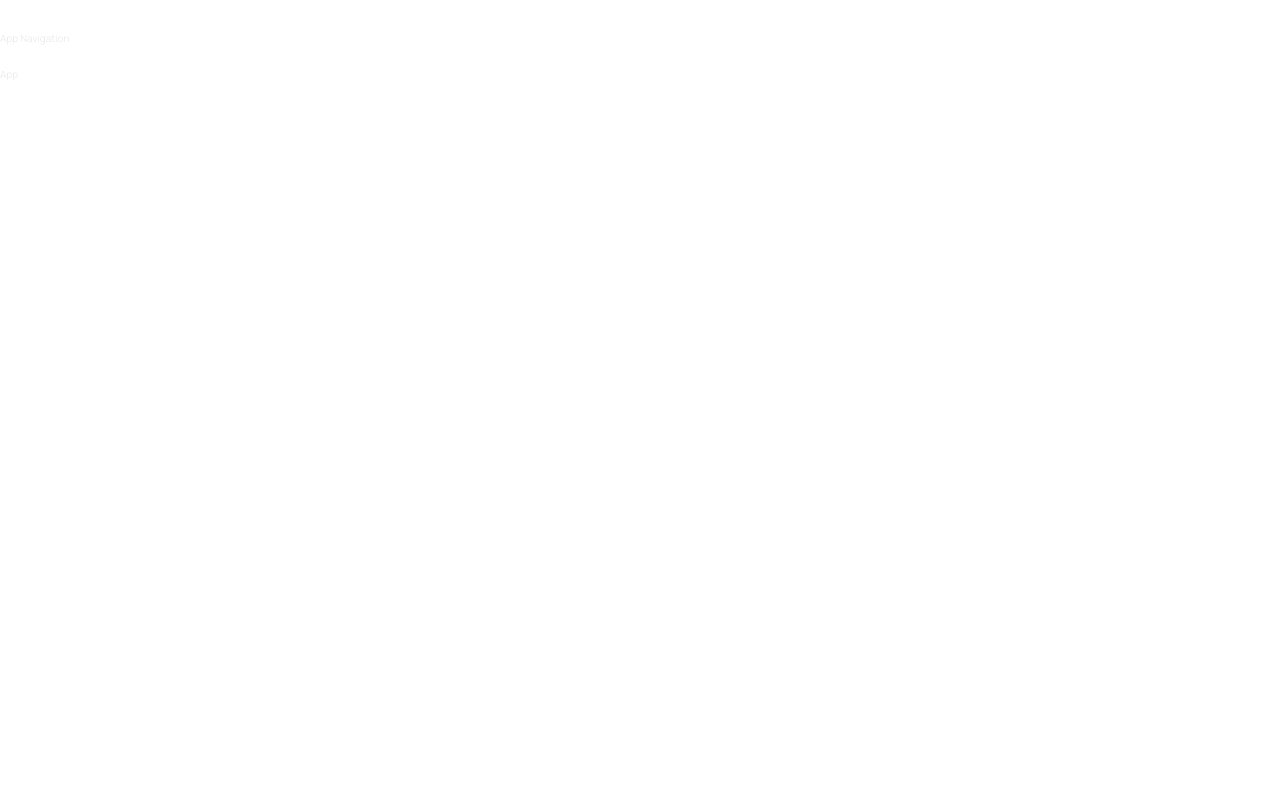
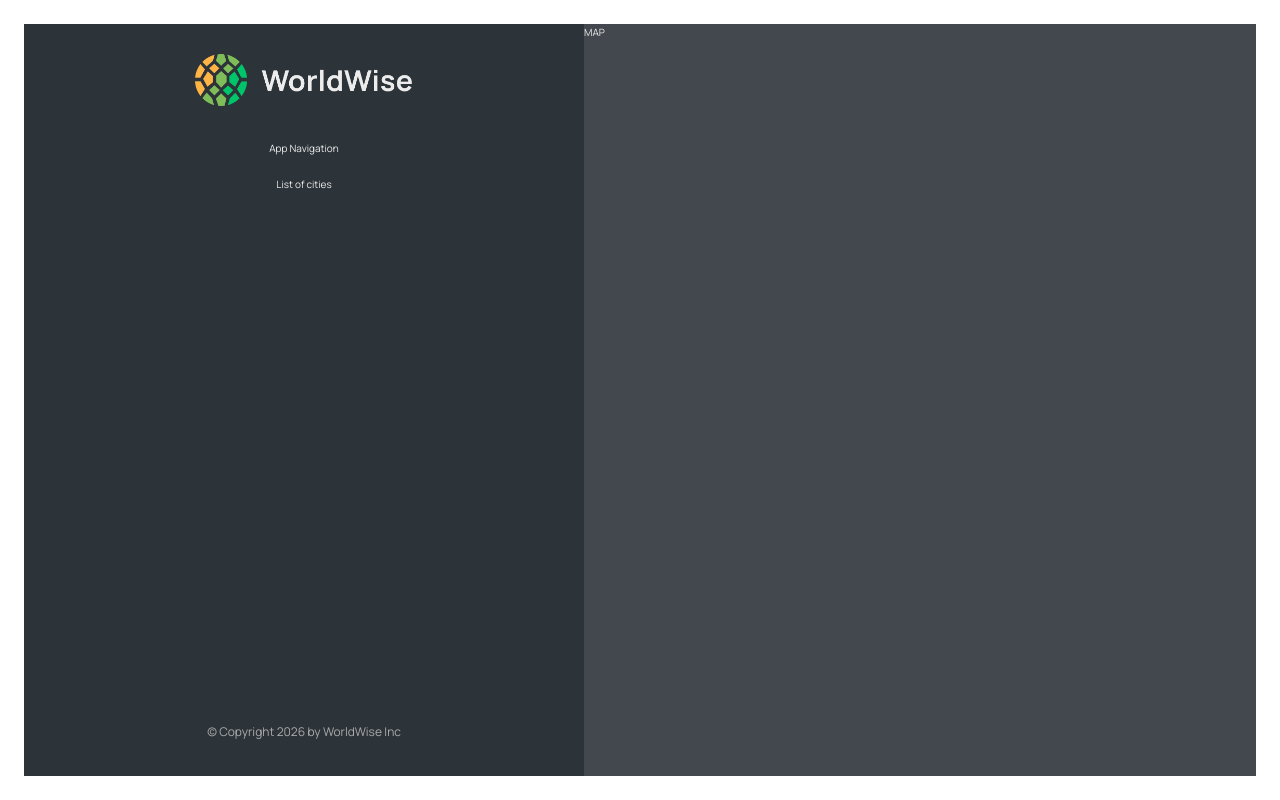
Before and after one commit to danieltroy092/worldwise, a React (Vite) app: page /app in a window 1280 px wide. Built offline with nearby package versions, Linux system fonts and the light colour scheme.

Commit message:
building app layout

```diff
--- /dev/null
+++ b/src/components/Footer.jsx
@@ -0,0 +1,13 @@
+import styles from "./Footer.module.css";
+
+function Footer() {
+  return (
+    <footer className={styles.footer}>
+      <p className={styles.copyright}>
+        &copy; Copyright {new Date().getFullYear()} by WorldWise Inc
+      </p>
+    </footer>
+  );
+}
+
+export default Footer;
--- /dev/null
+++ b/src/components/Footer.module.css
@@ -0,0 +1,8 @@
+.footer {
+  margin-top: auto;
+}
+
+.copyright {
+  font-size: 1.2rem;
+  color: var(--color-light--1);
+}
--- /dev/null
+++ b/src/components/Map.jsx
@@ -0,0 +1,7 @@
+import styles from "./Map.module.css";
+
+function Map() {
+  return <div className={styles.mapContainer}>MAP</div>;
+}
+
+export default Map;
--- /dev/null
+++ b/src/components/Sidebar.jsx
@@ -0,0 +1,18 @@
+import AppNav from "./AppNav";
+import Footer from "./Footer";
+import Logo from "./Logo";
+import styles from "./Sidebar.module.css";
+
+function Sidebar() {
+  return (
+    <div className={styles.sidebar}>
+      <Logo />
+      <AppNav />
+
+      <p>List of cities</p>
+      <Footer />
+    </div>
+  );
+}
+
+export default Sidebar;
--- a/src/components/Sidebar.module.css
+++ b/src/components/Sidebar.module.css
@@ -8,12 +8,3 @@
   align-items: center;
   height: calc(100vh - 4.8rem);
 }
-
-.footer {
-  margin-top: auto;
-}
-
-.copyright {
-  font-size: 1.2rem;
-  color: var(--color-light--1);
-}
--- a/src/pages/AppLayout.jsx
+++ b/src/pages/AppLayout.jsx
@@ -1,10 +1,12 @@
-import AppNav from "../components/AppNav";
+import Sidebar from "../components/Sidebar";
+import Map from "../components/Map";
+import styles from "./AppLayout.module.css";
 
 function AppLayout() {
   return (
-    <div>
-      <AppNav />
-      <p>App</p>
+    <div className={styles.app}>
+      <Sidebar />
+      <Map />
     </div>
   );
 }
```
